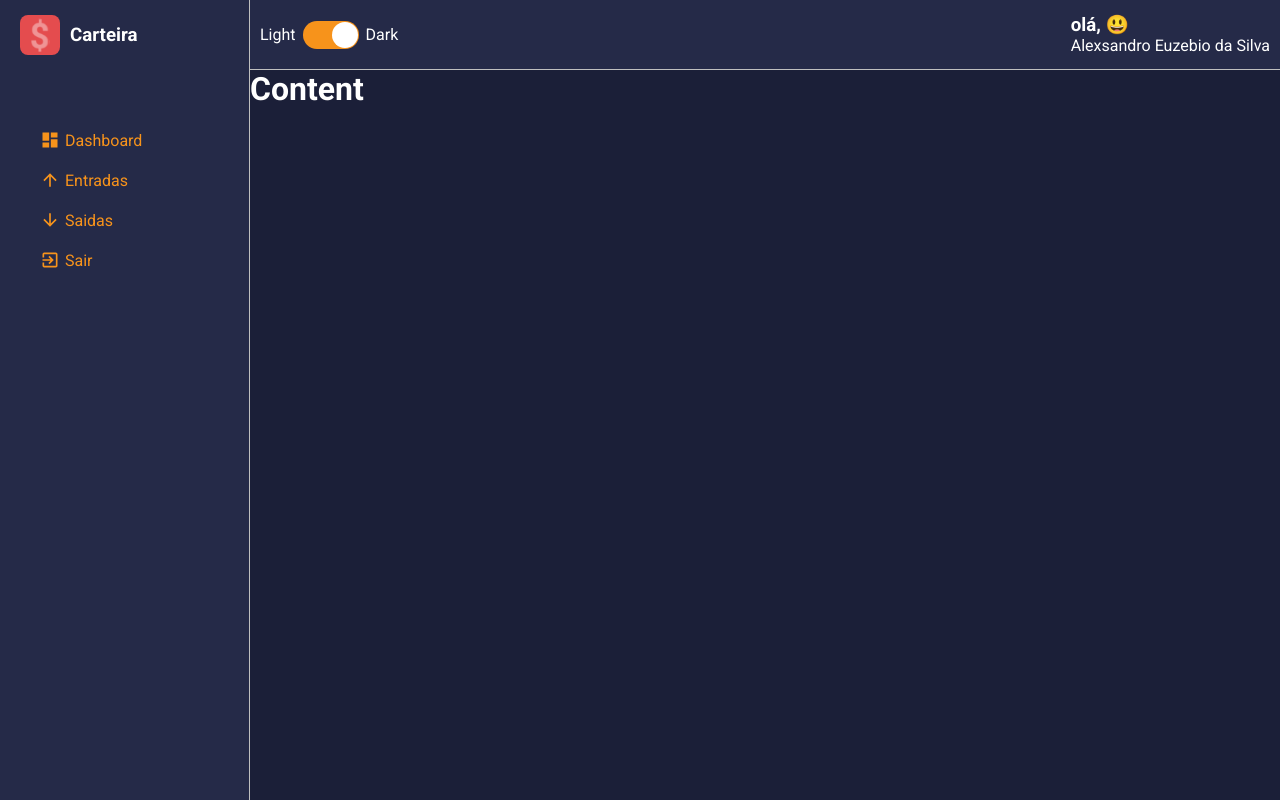
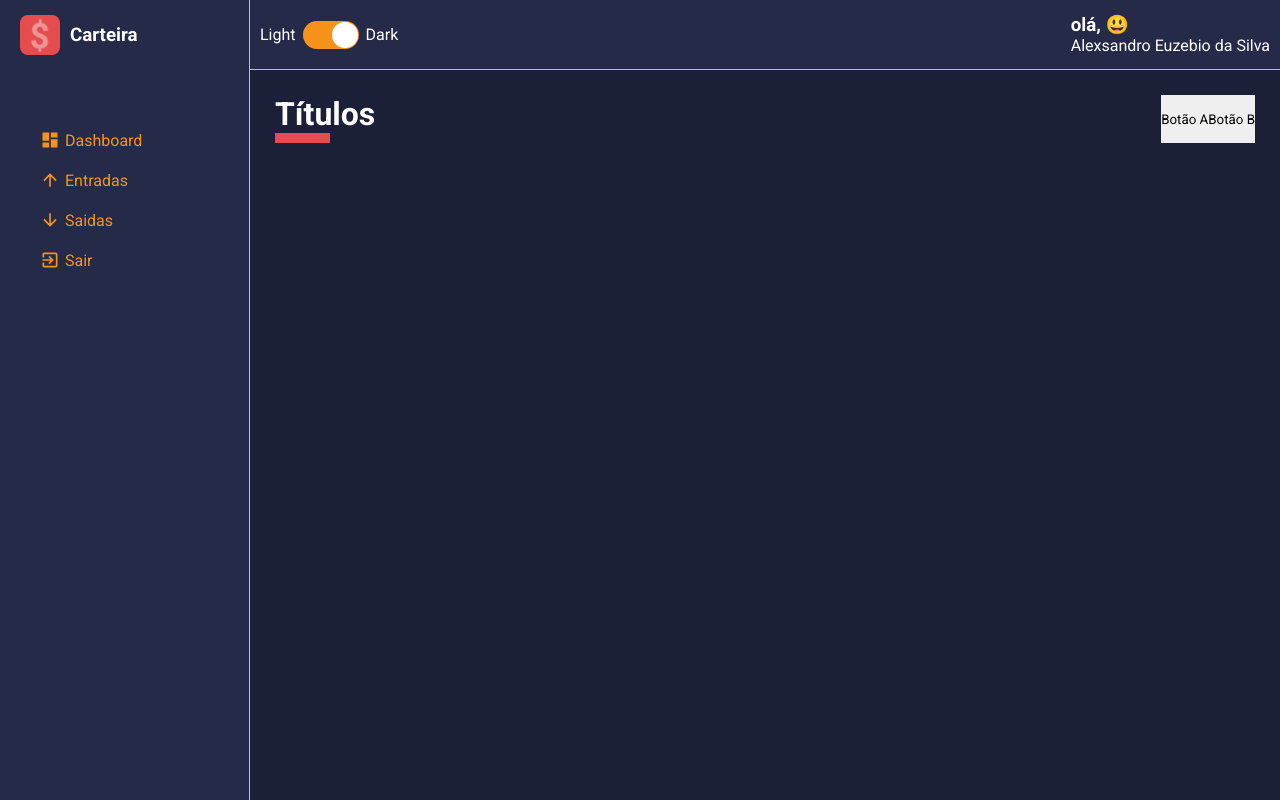
Before and after one commit to AlexsandroProjetosOficial/carteira, a React (Create React App) app: page /list/1 in a window 1280 px wide. Built offline with nearby package versions, Linux system fonts and the light colour scheme.

Commit message:
Incluindo o COntentHeader no sistema.

```diff
--- a/src/App.tsx
+++ b/src/App.tsx
@@ -1,6 +1,7 @@
 import React from 'react';
 import { ThemeProvider } from 'styled-components';
 import Layout from './components/Layout';
+import Dashboard from './pages/Dashboard';
 import GlobalStyles from './styles/GlobalStyles';
 import dark from './styles/themes/dark';
 
@@ -8,7 +9,9 @@
     return (
         <ThemeProvider theme={dark}>
             <GlobalStyles />
-            <Layout />
+            <Layout>
+                <Dashboard />
+            </Layout>
         </ThemeProvider>
     );
 }
--- a/src/components/Content/index.tsx
+++ b/src/components/Content/index.tsx
@@ -1,10 +1,11 @@
 import React from 'react';
+import ContentHeader from '../ContentHeader';
 import { Container } from './styles';
 
-const Content: React.FC = () => {
+const Content: React.FC = ({ children }) => {
     return (
         <Container>
-            <h1>Content</h1>
+            { children }
         </Container>
     );
 }
--- a/src/components/Content/styles.ts
+++ b/src/components/Content/styles.ts
@@ -4,4 +4,5 @@
     grid-area: CT;
     background: ${props => props.theme.colors.primary};
     color: ${props => props.theme.colors.white};
+    padding: 25px;
 `;
--- /dev/null
+++ b/src/components/ContentHeader/index.tsx
@@ -0,0 +1,22 @@
+import React from 'react';
+import {
+    Container,
+    TitleContainer,
+    Controllers
+} from './styles';
+
+const ContentHeader: React.FC = () => {
+    return (
+        <Container>
+            <TitleContainer>
+                <h1>Títulos</h1>
+            </TitleContainer>
+            <Controllers>
+                <button type="button">Botão A</button>
+                <button type="button">Botão B</button>
+            </Controllers>
+        </Container>
+    );
+}
+
+export default ContentHeader;
--- /dev/null
+++ b/src/components/ContentHeader/styles.ts
@@ -0,0 +1,25 @@
+import styled from 'styled-components';
+
+export const Container = styled.div`
+    width: 100%;
+    display: flex;
+    justify-content: space-between;
+    margin-bottom: 25px;
+`;
+
+export const TitleContainer = styled.div`
+    > h1 {
+        color: ${props => props.theme.colors.white};
+
+        &::after {
+            content: '';
+            display: block;
+            width: 55px;
+            border-bottom: 10px solid ${props => props.theme.colors.warning};
+        }
+    }
+`;
+export const Controllers = styled.div`
+    display: flex;
+
+`;
--- a/src/components/Layout/index.tsx
+++ b/src/components/Layout/index.tsx
@@ -4,12 +4,14 @@
 import MainHeader from '../MainHeader';
 import { Grid } from './styles';
 
-const Layout: React.FC = () => {
+const Layout: React.FC = ({ children }) => {
     return (
         <Grid>
             <MainHeader />
             <Aside />
-            <Content />
+            <Content>
+                {children}
+            </Content>
         </Grid>
     );
 }
--- a/src/pages/Dashboard/index.tsx
+++ b/src/pages/Dashboard/index.tsx
@@ -1,10 +1,12 @@
 import React from 'react';
-
-// import { Container } from './styles';
+import ContentHeader from '../../components/ContentHeader';
+import { Container } from './styles';
 
 const Dashboard: React.FC = () => {
     return (
-        <h1>Dashboard</h1>
+        <Container>
+            <ContentHeader />
+        </Container>
     );
 }
 
--- /dev/null
+++ b/src/pages/Dashboard/styles.ts
@@ -0,0 +1,3 @@
+import styled from 'styled-components';
+
+export const Container = styled.div``;
```
Also changed, not shown: 1 other file (tests, documents, lock files or other folders).
